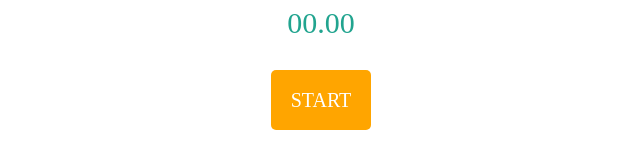
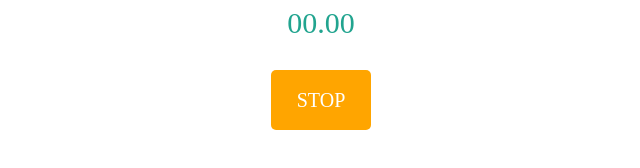
Before and after one commit to akitas-arrow/five-seconds-charenge, a plain HTML site: page index.html in a window 1280 px wide. Shown: the part 132-300 px from the top of the page, 319-959 px from the left. Drawn offline with Linux system fonts and the light colour scheme.

Commit message:
ボタンテキスト変更

```diff
--- a/index.html
+++ b/index.html
@@ -10,7 +10,7 @@
 <body>
   <div class="wrapper">
     <p id="timer" class="view">00.00</p>
-    <div id="btn">START</div>
+    <div id="btn">STOP</div>
   </div>
 
 
```
